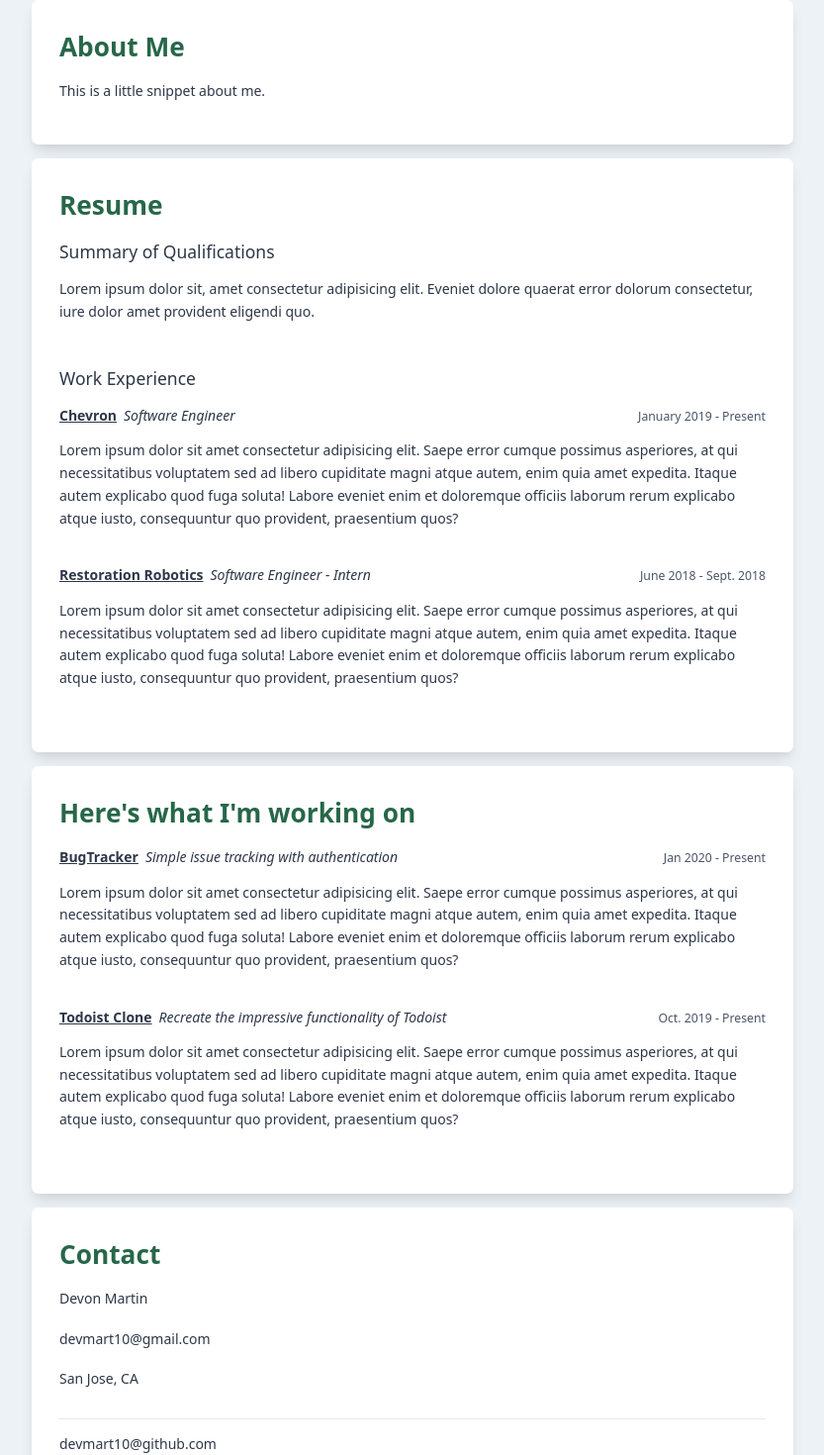
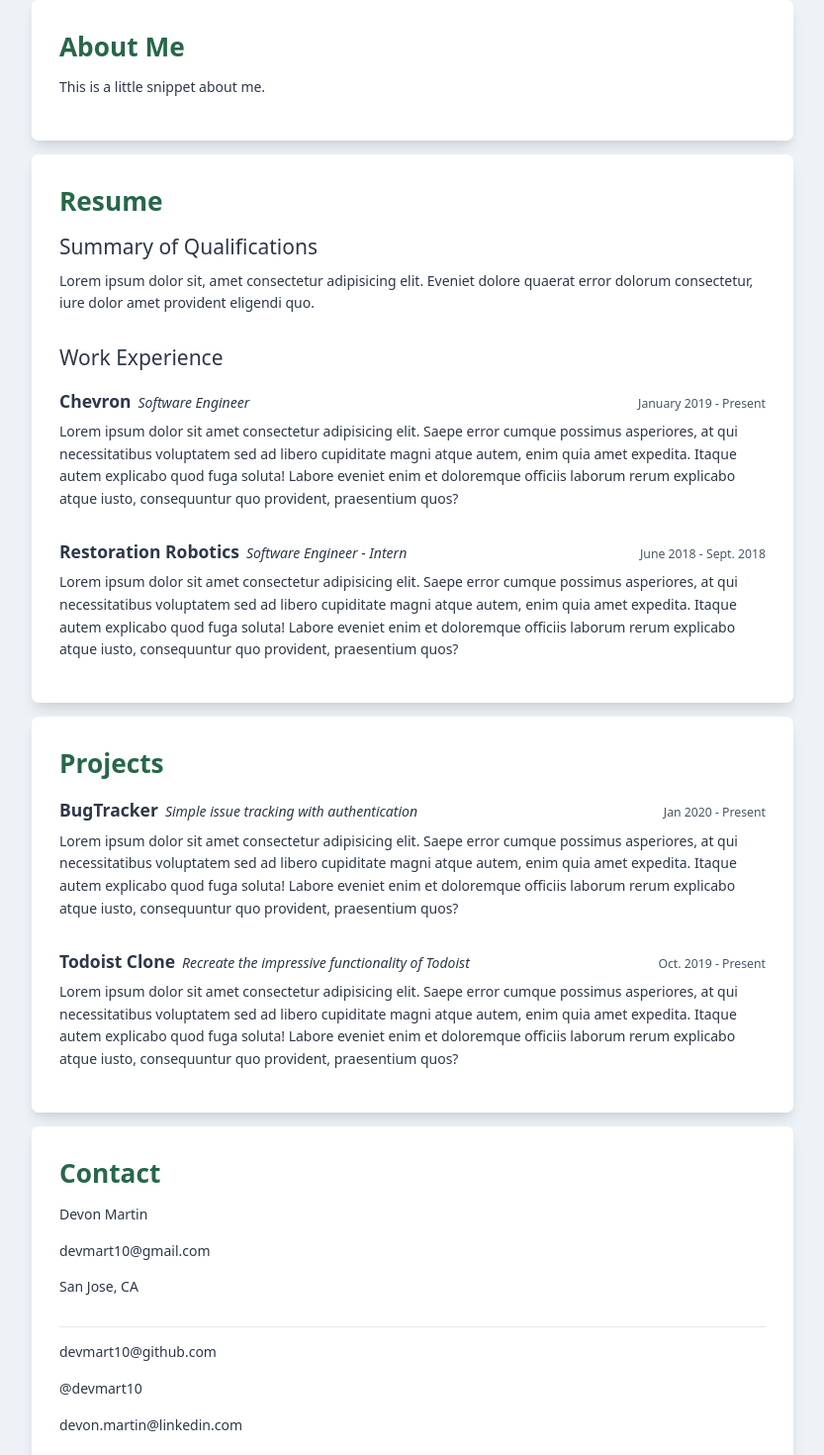
Before and after one commit to devmart10/portfolio-next, a Next.js app: page / in a window 1280 px wide. Shown: the part 67-1537 px from the top of the page at 99% size, without its empty margins (223-1056 px from the left). Built offline with nearby package versions, Linux system fonts and the light colour scheme.

Commit message:
use base classes

```diff
--- a/src/components/Header.js
+++ b/src/components/Header.js
@@ -1,43 +1,10 @@
 import React, { useState } from "react";
-import Link from "next/link";
-import { CSSTransition } from "react-transition-group";
-import { FaBars } from "./Icons";
-import { FaGlasses } from "react-icons/fa";
-
-const Links = ({ className }) => (
-  <ul className={`flex items-center h-10 font-light tracking-wide ${className}`}>
-    <Link href="/projects">
-      <a className="">Projects</a>
-    </Link>
-    <Link href="/about">
-      <a className="ml-4 ">About</a>
-    </Link>
-    <Link href="/contact">
-      <a className="ml-4 ">Contact</a>
-    </Link>
-  </ul>
-);
 
 const Header = () => {
-  const [dropdown, setDropdown] = useState(false);
   return (
-    <header className="mb-4 text-lg text-gray-100 shadow-lg bg-primary">
-      <div className="p-2 my-container">
-        <div className="flex items-center">
-          {/* <button
-            className="flex justify-center w-8 h-8 p-1 mr-2 border rounded sm:hidden"
-            onClick={() => setDropdown((state) => !state)}
-          >
-            <FaBars className="fill-current"></FaBars>
-          </button> */}
-          {/* <FaGlasses className="w-10 h-10 p-2 mr-2 bg-white rounded-full fill-current text-primary"></FaGlasses> */}
-          <a className="mr-2 text-2xl font-semibold tracking-wider">Devon Martin</a>
-
-          {/* <Links className="hidden sm:flex"></Links> */}
-        </div>
-        {/* <CSSTransition in={dropdown} timeout={300} classNames="header-dropdown" unmountOnExit>
-          <Links></Links>
-        </CSSTransition> */}
+    <header className="mb-4 shadow-lg bg-primary">
+      <div className="flex items-center p-2 my-container">
+        <h3 className="mb-0 font-semibold tracking-wider text-gray-100">Devon Martin</h3>
       </div>
     </header>
   );
--- a/src/sections/AboutMe.js
+++ b/src/sections/AboutMe.js
@@ -3,9 +3,11 @@ import React from "react";
 
 const AboutMe = () => {
   return (
-    <section className="mb-4 bg-white card">
-      <a className="block mb-4 text-3xl font-bold text-primary">About Me</a>
-      <p className="">This is a little snippet about me.</p>
+    <section id="about-me">
+      <div className="mb-4 bg-white card">
+        <h2 className="font-bold text-primary">About Me</h2>
+        <p>This is a little snippet about me.</p>
+      </div>
     </section>
   );
 };
--- a/src/sections/Contact.js
+++ b/src/sections/Contact.js
@@ -4,15 +4,17 @@ import data from "../data/personal.json";
 
 const Contact = () => {
   return (
-    <section className="mb-4 bg-white card">
-      <a className="block mb-4 text-3xl font-bold text-primary">Contact</a>
-      <p className="mb-1">{data.full_name}</p>
-      <p className="mb-1">{data.email}</p>
-      <p className="mb-1">{data.location}</p>
-      <hr className="my-4" />
-      <p className="mb-1">{data.socials.github}</p>
-      <p className="mb-1">{data.socials.twitter}</p>
-      <p className="mb-1">{data.socials.linkedin}</p>
+    <section id="contact">
+      <div className="mb-4 bg-white card">
+        <h2 className="font-bold text-primary">Contact</h2>
+        <p>{data.full_name}</p>
+        <p>{data.email}</p>
+        <p>{data.location}</p>
+        <hr className="my-4" />
+        <p>{data.socials.github}</p>
+        <p>{data.socials.twitter}</p>
+        <p>{data.socials.linkedin}</p>
+      </div>
     </section>
   );
 };
--- a/src/sections/Projects.js
+++ b/src/sections/Projects.js
@@ -3,22 +3,22 @@ import data from "../data/projects.json";
 
 const Projects = () => {
   return (
-    <section className="mb-4 bg-white card">
-      <a className="block mb-4 text-3xl font-bold text-primary">Here's what I'm working on</a>
-      {data.map(({ name, date, shortDesc, longDesc }, index) => {
-        return (
-          <section className="relative mb-8" key={index}>
-            <div className="flex flex-col mb-2 md:flex-row md:items-baseline ">
-              <a href="#" className="font-bold underline">
-                {name}
-              </a>
-              <span className="italic md:ml-2">{shortDesc}</span>
-              <span className="text-sm text-gray-700 md:ml-auto">{date}</span>
+    <section id="projects">
+      <div className="mb-4 bg-white card">
+        <h2 className="font-bold text-primary">Projects</h2>
+        {data.map(({ name, date, shortDesc, longDesc }, index) => {
+          return (
+            <div className="mt-4" key={index}>
+              <div className="flex flex-col md:flex-row md:items-baseline ">
+                <h4 className="font-semibold">{name}</h4>
+                <span className="italic md:ml-2">{shortDesc}</span>
+                <span className="pb-2 text-sm text-gray-700 md:ml-auto">{date}</span>
+              </div>
+              <p>{longDesc}</p>
             </div>
-            <p className="py-2">{longDesc}</p>
-          </section>
-        );
-      })}
+          );
+        })}
+      </div>
     </section>
   );
 };
--- a/src/sections/Work.js
+++ b/src/sections/Work.js
@@ -3,30 +3,30 @@ import data from "../data/work.json";
 
 const Work = () => {
   return (
-    <section className="mb-4 bg-white card">
-      <a className="block mb-4 text-3xl font-bold text-primary">Resume</a>
+    <section id="work">
+      <div className="mb-4 bg-white card">
+        <h2 className="font-bold text-primary">Resume</h2>
 
-      <h1 className="mb-4 text-xl">Summary of Qualifications</h1>
-      <p className="mb-8">
-        Lorem ipsum dolor sit, amet consectetur adipisicing elit. Eveniet dolore quaerat error dolorum consectetur, iure
-        dolor amet provident eligendi quo.
+        <h3>Summary of Qualifications</h3>
+        <p>
+          Lorem ipsum dolor sit, amet consectetur adipisicing elit. Eveniet dolore quaerat error dolorum consectetur,
+          iure dolor amet provident eligendi quo.
         </p>
-      <h1 className="mb-4 text-xl">Work Experience</h1>
+        <h3 className="mt-4">Work Experience</h3>
         {data.map((job, index) => {
           const { name, date, shortDesc, longDesc } = job;
           return (
-          <section className="relative mb-8" key={index}>
-            <div className="flex flex-col mb-2 md:flex-row md:items-baseline ">
-              <a href="#" className="font-bold underline">
-                {name}
-              </a>
+            <div className="mt-4" key={index}>
+              <div className="flex flex-col md:flex-row md:items-baseline ">
+                <h4 className="font-semibold">{name}</h4>
                 <span className="italic md:ml-2">{shortDesc}</span>
-              <span className="text-sm text-gray-700 md:ml-auto">{date}</span>
+                <span className="pb-2 text-sm text-gray-700 md:ml-auto">{date}</span>
               </div>
-            <p className="py-2">{longDesc}</p>
-          </section>
+              <p>{longDesc}</p>
+            </div>
           );
         })}
+      </div>
     </section>
   );
 };
```
Lines whose indentation alone changed are shown as unchanged.
